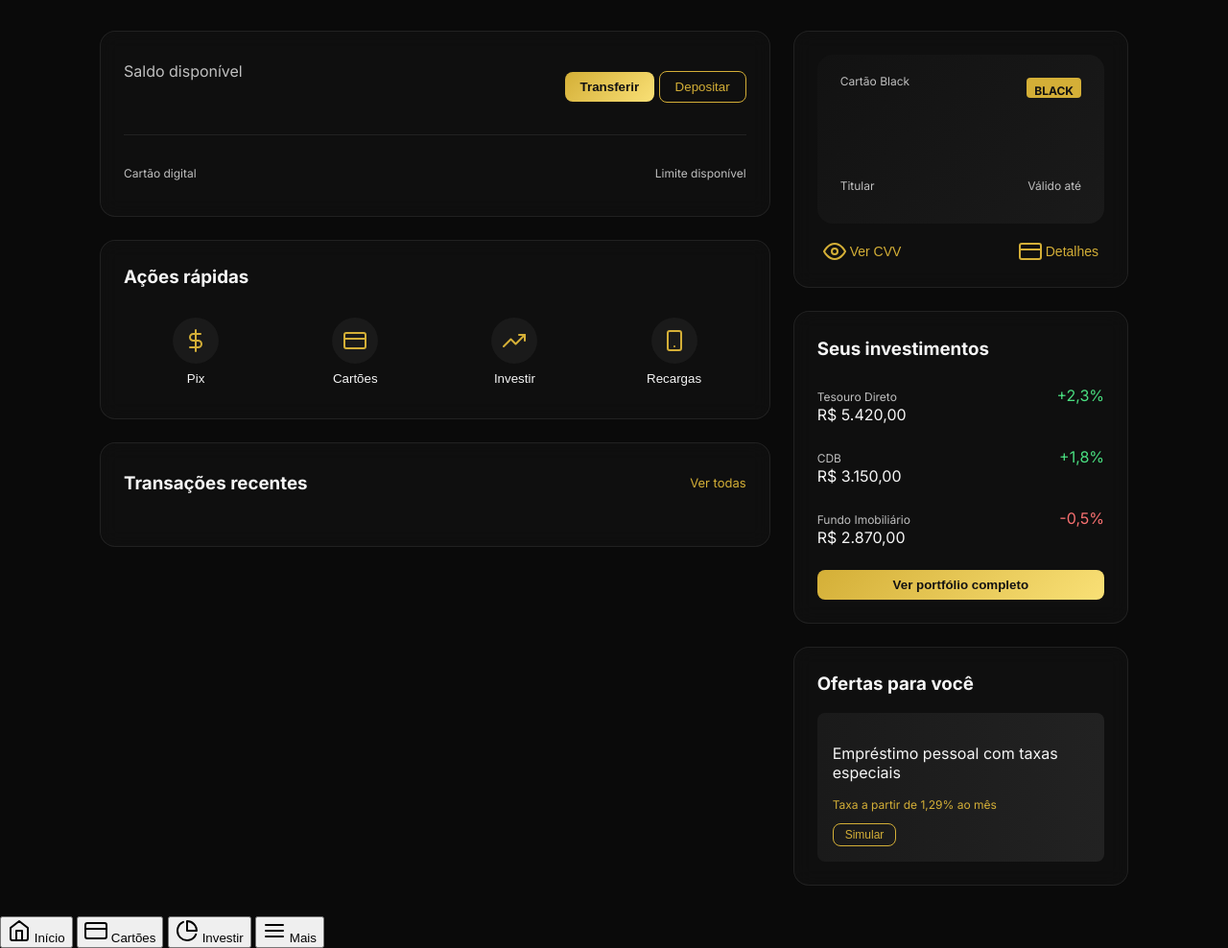
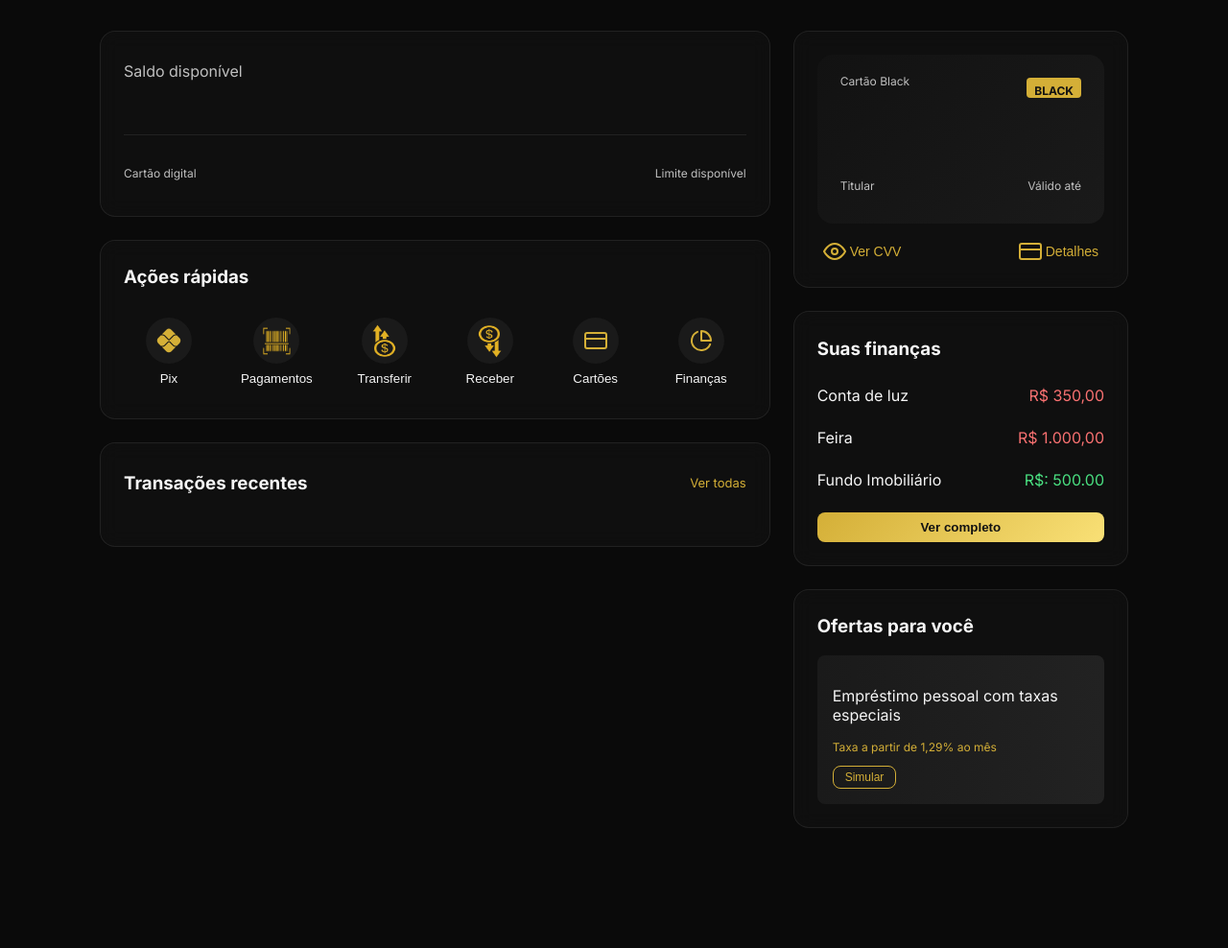
Before and after one commit to allysonaggp/nex-bank, a Flask app: page /home in a window 1280 px wide. Shown: the part 51-1039 px from the top of the page at 96% size. After the commit the page ends 914 px from the top, so only its background shows below. Run offline with Flask 3, Linux system fonts and the light colour scheme.

Commit message:
adicionado icones e funcao para formatar numero cartao

```diff
--- a/app.py
+++ b/app.py
@@ -1,5 +1,5 @@
 from flask import Flask, request, render_template, session, redirect, url_for
-from dbapi import consultar_conta_site, inserir_registro, consultar_email,consultar_transacoes,converter_utc_para_local
+from dbapi import consultar_conta_site, inserir_registro, consultar_email,formatar_numero_cartao,consultar_transacoes,converter_utc_para_local
 from dotenv import load_dotenv
 import os
 
@@ -44,7 +44,7 @@
             .replace(".", ",")
             .replace("X", ".")
         )
-        session["numero_cartao"] = dados["numero_cartao"]
+        session["numero_cartao"] = formatar_numero_cartao(dados["numero_cartao"])
         session["validade_cartao"] = dados["validade_cartao"]
         session["chave_pix"] = dados["chave_pix"]
 
--- a/static/home.css
+++ b/static/home.css
@@ -174,9 +174,10 @@
     margin-bottom: .5rem;
 }
 
+
 .actions {
     display: grid;
-    grid-template-columns: repeat(4, 1fr);
+    grid-template-columns: repeat(6, 1fr);
     gap: 1rem;
     height: 4.8rem;
     margin-bottom: 1rem;
@@ -198,6 +199,27 @@
 
 .actions button:hover {
     background: #1a1a1a;
+}
+
+.icon-pix {
+    width: 28px;
+    height: 28px;
+}
+
+.icon-pagamentos {
+    width: 31px;
+    height: 31px;
+}
+
+.icon-transferir {
+    width: 35px;
+    height: 35px;
+}
+
+.icon-receber {
+    transform: rotate(180deg);
+    width: 35px;
+    height: 35px;
 }
 
 .actions .icon {
@@ -391,6 +413,9 @@
 }
 
 
+.mobile-nav {
+    display: none;
+}
 
 @media(max-width:600px) {
     .logo-text {
@@ -442,4 +467,12 @@
         color: #d4af37;
     }
 
+    .actions {
+        display: grid;
+        grid-template-columns: repeat(3, 2fr);
+        gap: 1rem;
+        height: 4.8rem;
+        margin-bottom: 1rem;
+        height: auto;
+    }
 }
--- a/templates/home.html
+++ b/templates/home.html
@@ -50,10 +50,10 @@
               <p class="text-silver ">Saldo disponível</p>
               <h2 class="balance ">{{session.saldo}}</h2>
             </div>
-            <div class="btn-group">
+            <!-- <div class="btn-group">
               <button class="btn-gold">Transferir</button>
               <button class="btn-outline">Depositar</button>
-            </div>
+            </div> -->
           </div>
           <div class="card-footer">
             <div>
@@ -68,27 +68,39 @@
         </div>
 
         <!-- Quick Actions -->
-        <div class="card" data-aos="fade-right" data-aos-delay="100">
+        <div class="card card-actions" data-aos="fade-right" data-aos-delay="100">
           <div class="title-text-card">
             <h3>Ações rápidas</h3>
           </div>
           <div class="actions">
             <button>
-              <div class="icon"><i data-feather="dollar-sign"></i></div>
+              <div class="icon"><img class="icon-pix" src="/static/icons/pix.svg"></div>
               <span>Pix</span>
+            </button>
+            <button>
+              <div class="icon"><img class="icon-pagamentos" src="/static/icons/pagamentos.png"></div>
+              <span>Pagamentos</span>
+            </button>
+            <button>
+              <div class="icon"><img class="icon-transferir" src="/static/icons/transferir.png"></div>
+              <span>Transferir</span>
+            </button>
+            <button>
+              <div class="icon"><img class="icon-receber" src="/static/icons/transferir.png"></div>
+              <span>Receber</span>
             </button>
             <button>
               <div class="icon"><i data-feather="credit-card"></i></div>
               <span>Cartões</span>
             </button>
             <button>
-              <div class="icon"><i data-feather="trending-up"></i></div>
-              <span>Investir</span>
+              <div class="icon"><i data-feather="pie-chart"></i></div>
+              <span>Finanças</span>
             </button>
-            <button>
+            <!-- <button>
               <div class="icon"><i data-feather="smartphone"></i></div>
               <span>Recargas</span>
-            </button>
+            </button> -->
           </div>
         </div>
 
@@ -183,21 +195,21 @@
       <!-- Investments -->
       <div class="card" data-aos="fade-left" data-aos-delay="100">
         <div class="title-text-card">
-          <h3>Seus investimentos</h3>
+          <h3>Suas finanças</h3>
         </div>
         <div class="investment">
-          <p><span class="text-silver small">Tesouro Direto</span><br>R$ 5.420,00</p>
-          <p class="positive">+2,3%</p>
+          <p><span class="text-silver small"></span>Conta de luz<br></p>
+          <p class="negative">R$ 350,00</p>
         </div>
         <div class="investment">
-          <p><span class="text-silver small">CDB</span><br>R$ 3.150,00</p>
-          <p class="positive">+1,8%</p>
+          <p><span class="text-silver small"></span>Feira<br></p>
+          <p class="negative">R$ 1.000,00</p>
         </div>
         <div class="investment">
-          <p><span class="text-silver small">Fundo Imobiliário</span><br>R$ 2.870,00</p>
-          <p class="negative">-0,5%</p>
+          <p><span class="text-silver small"></span>Fundo Imobiliário<br></p>
+          <p class="positive">R$: 500.00</p>
         </div>
-        <button class="btn-gold full">Ver portfólio completo</button>
+        <button class="btn-gold full">Ver completo</button>
       </div>
 
       <!-- Offers -->
@@ -219,7 +231,7 @@
   <div class="mobile-nav">
     <button class="active"><i data-feather="home"></i> Início</button>
     <button><i data-feather="credit-card"></i> Cartões</button>
-    <button><i data-feather="pie-chart"></i> Investir</button>
+    <button><i data-feather="pie-chart"></i> Finanças</button>
     <button><i data-feather="menu"></i> Mais</button>
   </div>
 
```
Also changed, not shown: dbapi.py (+13 -1 lines), banco_de_dados.db, static/icons/pagamentos.png (added), static/icons/pix.svg (added), static/icons/transferir.png (added).
